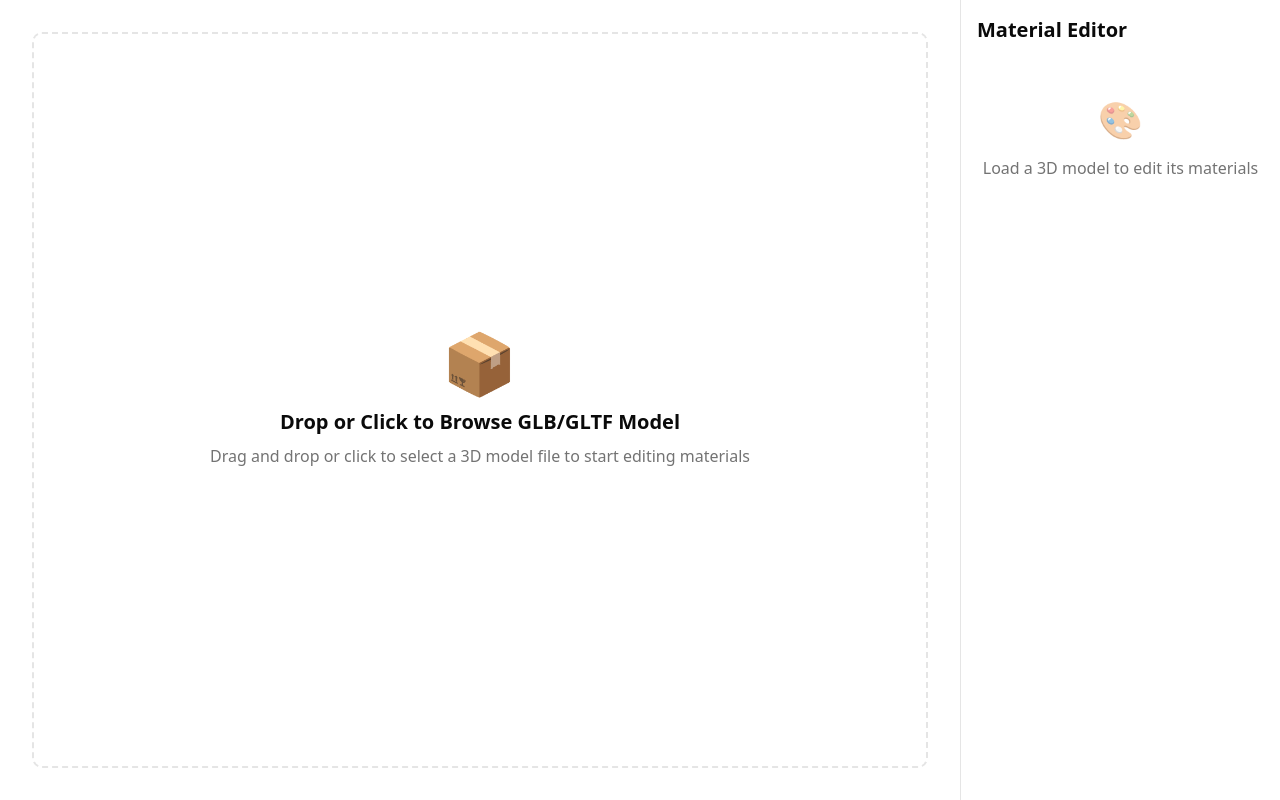
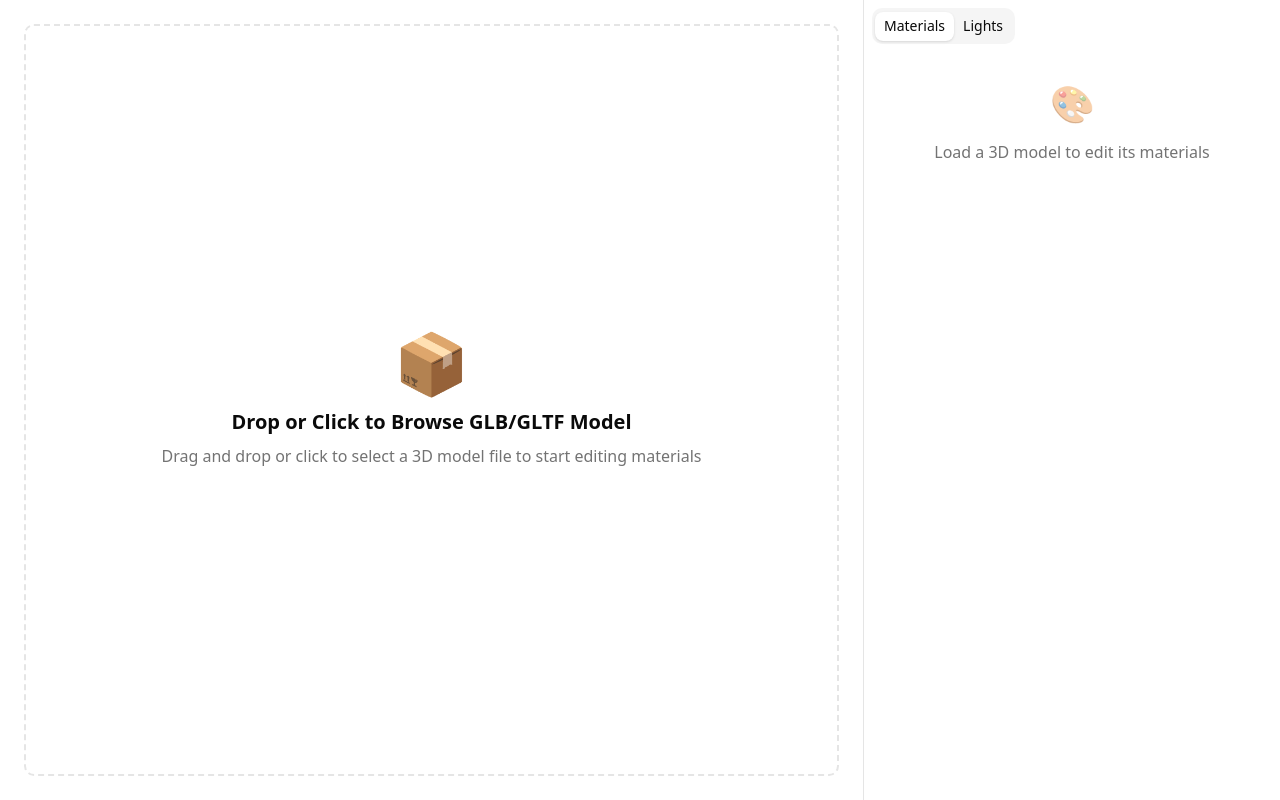
Before and after one commit to sreeharims98/modviz, a Next.js app: page / in a window 1280 px wide. Built offline with nearby package versions, Linux system fonts and the light colour scheme; no server answers.

Commit message:
add app context api

```diff
--- a/package.json
+++ b/package.json
@@ -13,6 +13,7 @@
     "@radix-ui/react-select": "^2.2.5",
     "@radix-ui/react-slider": "^1.3.5",
     "@radix-ui/react-slot": "^1.2.3",
+    "@radix-ui/react-tabs": "^1.1.12",
     "class-variance-authority": "^0.7.1",
     "clsx": "^2.1.1",
     "lucide-react": "^0.525.0",
--- a/src/app/page.tsx
+++ b/src/app/page.tsx
@@ -1,100 +1,18 @@
 "use client";
 
-import { Material, MeshPhysicalMaterial, MeshStandardMaterial } from "three";
 import ModelViewer from "../components/layout/ModelViewer";
-import { useRef, useState } from "react";
-import { MaterialPanel } from "../components/layout/MaterialPanel";
-import { toast } from "sonner";
-import { MaterialProps } from "@/types";
-
-const DEFAULT_MATERIAL_PROPS: MaterialProps = {
-  color: "",
-  metalness: 0,
-  roughness: 0,
-  emissive: "",
-  emissiveIntensity: 0,
-};
+import { Panel } from "@/components/layout/Panel";
+import { AppProvider } from "@/context/AppContext";
 
 export default function Home() {
-  const [materials, setMaterials] = useState<Material[]>([]);
-  const [selectedMaterial, setSelectedMaterial] = useState<Material | null>(
-    null
-  );
-  const [materialProperties, setMaterialProperties] = useState<MaterialProps>(
-    DEFAULT_MATERIAL_PROPS
-  );
-  const selectedMaterialProperties = useRef<MaterialProps>(
-    DEFAULT_MATERIAL_PROPS
-  );
-
-  const handleMaterialsFound = (foundMaterials: Material[]) => {
-    setMaterials(foundMaterials);
-    if (foundMaterials.length > 0) {
-      const firstEditableMaterial = foundMaterials.find(
-        (material) =>
-          material instanceof MeshStandardMaterial ||
-          material instanceof MeshPhysicalMaterial
-      );
-
-      if (firstEditableMaterial) {
-        handleMaterialSelect(firstEditableMaterial);
-      } else {
-        setSelectedMaterial(foundMaterials[0]);
-        toast.info(
-          "No editable materials found. Load a model with Standard/Physical materials."
-        );
-      }
-    }
-  };
-
-  const handleMaterialSelect = (material: Material) => {
-    setSelectedMaterial(material);
-
-    // Update properties from selected material
-    if (
-      material instanceof MeshStandardMaterial ||
-      material instanceof MeshPhysicalMaterial
-    ) {
-      const properties = {
-        color: `#${material.color.getHexString()}`,
-        metalness: material.metalness,
-        roughness: material.roughness,
-        emissive: `#${material.emissive.getHexString()}`,
-        emissiveIntensity: material.emissiveIntensity,
-      };
-      setMaterialProperties(properties);
-      selectedMaterialProperties.current = { ...properties };
-    }
-  };
-
-  const handlePropertyChange = (property: string, value: string | number) => {
-    setMaterialProperties((prev) => ({
-      ...prev,
-      [property]: value,
-    }));
-  };
-
-  const resetProperties = () => {
-    setMaterialProperties({ ...selectedMaterialProperties.current });
-  };
-
   return (
-    <div className="flex h-screen bg-background">
-      <div className="flex-1 p-4">
-        <ModelViewer
-          onMaterialsFound={handleMaterialsFound}
-          selectedMaterial={selectedMaterial}
-          materialProperties={materialProperties}
-        />
+    <AppProvider>
+      <div className="flex h-screen bg-background">
+        <div className="flex-1 p-2">
+          <ModelViewer />
+        </div>
+        <Panel />
       </div>
-      <MaterialPanel
-        materials={materials}
-        selectedMaterial={selectedMaterial}
-        onMaterialSelect={handleMaterialSelect}
-        materialProperties={materialProperties}
-        onPropertyChange={handlePropertyChange}
-        resetProperties={resetProperties}
-      />
-    </div>
+    </AppProvider>
   );
 }
--- a/src/components/common/SelectMaterial.tsx
+++ b/src/components/common/SelectMaterial.tsx
@@ -5,6 +5,7 @@ import {
   SelectTrigger,
   SelectValue,
 } from "@/components/ui/select";
+import { useAppContext } from "@/context/AppContext";
 import {
   Material,
   MeshBasicMaterial,
@@ -14,17 +15,9 @@ import {
   MeshStandardMaterial,
 } from "three";
 
-interface SelectMaterialProps {
-  materials: Material[];
-  selectedMaterial: Material | null;
-  onMaterialSelect: (material: Material) => void;
-}
+export function SelectMaterial() {
+  const { materials, selectedMaterial, handleMaterialSelect } = useAppContext();
 
-export function SelectMaterial({
-  materials,
-  selectedMaterial,
-  onMaterialSelect,
-}: SelectMaterialProps) {
   const getMaterialName = (material: Material, index: number): string => {
     return material.name || `Material ${index + 1}`;
   };
@@ -42,7 +35,9 @@ export function SelectMaterial({
     <Select
       value={selectedMaterial?.uuid}
       onValueChange={(value) =>
-        onMaterialSelect(materials.find((material) => material.uuid === value)!)
+        handleMaterialSelect(
+          materials.find((material) => material.uuid === value)!
+        )
       }
     >
       <SelectTrigger className="w-full" style={{ height: "52px" }}>
--- a/src/components/layout/MaterialPanel.tsx
+++ b/src/components/layout/MaterialPanel.tsx
@@ -3,30 +3,18 @@ import { Slider } from "@/components/ui/slider";
 import { Button } from "@/components/ui/button";
 import { Material, MeshPhysicalMaterial, MeshStandardMaterial } from "three";
 import { SelectMaterial } from "../common/SelectMaterial";
+import { useAppContext } from "@/context/AppContext";
 
-interface MaterialPanelProps {
-  materials: Material[];
-  selectedMaterial: Material | null;
-  onMaterialSelect: (material: Material) => void;
-  materialProperties: {
-    color: string;
-    metalness: number;
-    roughness: number;
-    emissive: string;
-    emissiveIntensity: number;
-  };
-  onPropertyChange: (property: string, value: string | number) => void;
-  resetProperties: () => void;
-}
-
-export const MaterialPanel = ({
+export const MaterialPanel = () => {
+  const {
     materials,
     selectedMaterial,
-  onMaterialSelect,
+    handleMaterialSelect,
     materialProperties,
-  onPropertyChange,
+    handlePropertyChange,
     resetProperties,
-}: MaterialPanelProps) => {
+  } = useAppContext();
+
   const canEditMaterial = (material: Material): boolean => {
     return (
       material instanceof MeshStandardMaterial ||
@@ -35,10 +23,7 @@ export const MaterialPanel = ({
   };
 
   return (
-    <div className="w-80 bg-panel border-l border-panel-border h-full overflow-y-auto">
-      <div className="p-4">
-        <h2 className="text-xl font-semibold mb-6">Material Editor</h2>
-
+    <div className="w-full h-full overflow-y-auto">
       {materials.length === 0 ? (
         <div className="text-center text-muted-foreground py-8">
           <div className="text-4xl mb-4 opacity-50">🎨</div>
@@ -51,11 +36,7 @@ export const MaterialPanel = ({
             <h3 className="text-sm font-medium mb-3 text-muted-foreground uppercase tracking-wide">
               Materials ({materials.length})
             </h3>
-              <SelectMaterial
-                onMaterialSelect={onMaterialSelect}
-                selectedMaterial={selectedMaterial}
-                materials={materials}
-              />
+            <SelectMaterial />
           </div>
 
           {/* Material Properties */}
@@ -73,7 +54,7 @@ export const MaterialPanel = ({
                     type="color"
                     value={materialProperties.color}
                     onChange={(e) =>
-                        onPropertyChange("color", e.target.value)
+                      handlePropertyChange("color", e.target.value)
                     }
                     className="w-12 h-8 rounded border border-border cursor-pointer"
                   />
@@ -81,7 +62,7 @@ export const MaterialPanel = ({
                     type="text"
                     value={materialProperties.color}
                     onChange={(e) =>
-                        onPropertyChange("color", e.target.value)
+                      handlePropertyChange("color", e.target.value)
                     }
                     className="flex-1 px-3 py-1 text-sm bg-input border border-border rounded"
                   />
@@ -99,7 +80,7 @@ export const MaterialPanel = ({
                 <Slider
                   value={[materialProperties.metalness]}
                   onValueChange={([value]) =>
-                      onPropertyChange("metalness", value)
+                    handlePropertyChange("metalness", value)
                   }
                   min={0}
                   max={1}
@@ -119,7 +100,7 @@ export const MaterialPanel = ({
                 <Slider
                   value={[materialProperties.roughness]}
                   onValueChange={([value]) =>
-                      onPropertyChange("roughness", value)
+                    handlePropertyChange("roughness", value)
                   }
                   min={0}
                   max={1}
@@ -136,7 +117,7 @@ export const MaterialPanel = ({
                     type="color"
                     value={materialProperties.emissive}
                     onChange={(e) =>
-                        onPropertyChange("emissive", e.target.value)
+                      handlePropertyChange("emissive", e.target.value)
                     }
                     className="w-12 h-8 rounded border border-border cursor-pointer"
                   />
@@ -144,7 +125,7 @@ export const MaterialPanel = ({
                     type="text"
                     value={materialProperties.emissive}
                     onChange={(e) =>
-                        onPropertyChange("emissive", e.target.value)
+                      handlePropertyChange("emissive", e.target.value)
                     }
                     className="flex-1 px-3 py-1 text-sm bg-input border border-border rounded"
                   />
@@ -164,7 +145,7 @@ export const MaterialPanel = ({
                 <Slider
                   value={[materialProperties.emissiveIntensity]}
                   onValueChange={([value]) =>
-                      onPropertyChange("emissiveIntensity", value)
+                    handlePropertyChange("emissiveIntensity", value)
                   }
                   min={0}
                   max={2}
@@ -198,6 +179,5 @@ export const MaterialPanel = ({
         </>
       )}
     </div>
-    </div>
   );
 };
--- a/src/components/layout/ModelViewer.tsx
+++ b/src/components/layout/ModelViewer.tsx
@@ -1,3 +1,4 @@
+import { useAppContext } from "@/context/AppContext";
 import { useEffect, useRef, useState } from "react";
 import { toast } from "sonner";
 import {
@@ -27,30 +28,20 @@ import {
   RGBELoader,
 } from "three/examples/jsm/Addons.js";
 
-interface ModelViewerProps {
-  onMaterialsFound: (materials: Material[]) => void;
-  selectedMaterial: Material | null;
-  materialProperties: {
-    color: string;
-    metalness: number;
-    roughness: number;
-    emissive: string;
-    emissiveIntensity: number;
-  };
-}
+export default function ModelViewer() {
+  const {
+    isModelLoaded,
+    setIsModelLoaded,
+    selectedMaterial,
+    materialProperties,
+    handleMaterialsFound,
+  } = useAppContext();
 
-export default function ModelViewer({
-  onMaterialsFound,
-  selectedMaterial,
-  materialProperties,
-}: ModelViewerProps) {
   const mountRef = useRef<HTMLDivElement>(null);
   const sceneRef = useRef<Scene | null>(null);
   const rendererRef = useRef<WebGLRenderer | null>(null);
   const modelRef = useRef<Group | null>(null);
   const fileInputRef = useRef<HTMLInputElement>(null);
-
-  const [isModelLoaded, setIsModelLoaded] = useState(false);
 
   const [isDragOver, setIsDragOver] = useState(false);
 
@@ -222,7 +213,7 @@ export default function ModelViewer({
         );
 
         sceneRef.current.add(model);
-        onMaterialsFound(uniqueMaterials);
+        handleMaterialsFound(uniqueMaterials);
         URL.revokeObjectURL(url);
       },
       (progress) => {
--- /dev/null
+++ b/src/components/layout/Panel.tsx
@@ -0,0 +1,22 @@
+import { MaterialPanel } from "./MaterialPanel";
+import { Tabs, TabsContent, TabsList, TabsTrigger } from "@/components/ui/tabs";
+import { TABS } from "@/constants";
+
+export const Panel = () => {
+  return (
+    <div className="p-2 bg-panel border-l border-panel-border">
+      <Tabs defaultValue={TABS.MATERIALS} className="w-[400px]">
+        <TabsList>
+          {Object.values(TABS).map((tab) => (
+            <TabsTrigger key={tab} value={tab}>
+              {tab}
+            </TabsTrigger>
+          ))}
+        </TabsList>
+        <TabsContent value={TABS.MATERIALS}>
+          <MaterialPanel />
+        </TabsContent>
+      </Tabs>
+    </div>
+  );
+};
--- /dev/null
+++ b/src/components/ui/tabs.tsx
@@ -0,0 +1,66 @@
+"use client"
+
+import * as React from "react"
+import * as TabsPrimitive from "@radix-ui/react-tabs"
+
+import { cn } from "@/lib/utils"
+
+function Tabs({
+  className,
+  ...props
+}: React.ComponentProps<typeof TabsPrimitive.Root>) {
+  return (
+    <TabsPrimitive.Root
+      data-slot="tabs"
+      className={cn("flex flex-col gap-2", className)}
+      {...props}
+    />
+  )
+}
+
+function TabsList({
+  className,
+  ...props
+}: React.ComponentProps<typeof TabsPrimitive.List>) {
+  return (
+    <TabsPrimitive.List
+      data-slot="tabs-list"
+      className={cn(
+        "bg-muted text-muted-foreground inline-flex h-9 w-fit items-center justify-center rounded-lg p-[3px]",
+        className
+      )}
+      {...props}
+    />
+  )
+}
+
+function TabsTrigger({
+  className,
+  ...props
+}: React.ComponentProps<typeof TabsPrimitive.Trigger>) {
+  return (
+    <TabsPrimitive.Trigger
+      data-slot="tabs-trigger"
+      className={cn(
+        "data-[state=active]:bg-background dark:data-[state=active]:text-foreground focus-visible:border-ring focus-visible:ring-ring/50 focus-visible:outline-ring dark:data-[state=active]:border-input dark:data-[state=active]:bg-input/30 text-foreground dark:text-muted-foreground inline-flex h-[calc(100%-1px)] flex-1 items-center justify-center gap-1.5 rounded-md border border-transparent px-2 py-1 text-sm font-medium whitespace-nowrap transition-[color,box-shadow] focus-visible:ring-[3px] focus-visible:outline-1 disabled:pointer-events-none disabled:opacity-50 data-[state=active]:shadow-sm [&_svg]:pointer-events-none [&_svg]:shrink-0 [&_svg:not([class*='size-'])]:size-4",
+        className
+      )}
+      {...props}
+    />
+  )
+}
+
+function TabsContent({
+  className,
+  ...props
+}: React.ComponentProps<typeof TabsPrimitive.Content>) {
+  return (
+    <TabsPrimitive.Content
+      data-slot="tabs-content"
+      className={cn("flex-1 outline-none", className)}
+      {...props}
+    />
+  )
+}
+
+export { Tabs, TabsList, TabsTrigger, TabsContent }
--- /dev/null
+++ b/src/constants/index.tsx
@@ -0,0 +1,14 @@
+import { MaterialProps } from "@/types";
+
+export const TABS = {
+  MATERIALS: "Materials",
+  LIGHTS: "Lights",
+};
+
+export const DEFAULT_MATERIAL_PROPS: MaterialProps = {
+  color: "",
+  metalness: 0,
+  roughness: 0,
+  emissive: "",
+  emissiveIntensity: 0,
+};
--- /dev/null
+++ b/src/context/AppContext.tsx
@@ -0,0 +1,117 @@
+import React, {
+  createContext,
+  useContext,
+  useState,
+  useRef,
+  ReactNode,
+} from "react";
+import { Material, MeshPhysicalMaterial, MeshStandardMaterial } from "three";
+import { MaterialProps } from "@/types";
+import { DEFAULT_MATERIAL_PROPS } from "@/constants";
+
+interface AppContextType {
+  //scene
+  isModelLoaded: boolean;
+  setIsModelLoaded: (isModelLoaded: boolean) => void;
+  //materials
+  materials: Material[];
+  selectedMaterial: Material | null;
+  materialProperties: MaterialProps;
+  handleMaterialsFound: (foundMaterials: Material[]) => void;
+  handleMaterialSelect: (material: Material) => void;
+  handlePropertyChange: (property: string, value: string | number) => void;
+  resetProperties: () => void;
+}
+
+const AppContext = createContext<AppContextType | undefined>(undefined);
+
+export const AppProvider = ({ children }: { children: ReactNode }) => {
+  //scene
+  const [isModelLoaded, setIsModelLoaded] = useState(false);
+
+  //materials
+  const [materials, setMaterials] = useState<Material[]>([]);
+  const [selectedMaterial, setSelectedMaterial] = useState<Material | null>(
+    null
+  );
+  const [materialProperties, setMaterialProperties] = useState<MaterialProps>(
+    DEFAULT_MATERIAL_PROPS
+  );
+  const selectedMaterialProperties = useRef<MaterialProps>(
+    DEFAULT_MATERIAL_PROPS
+  );
+
+  const handleMaterialsFound = (foundMaterials: Material[]) => {
+    setMaterials(foundMaterials);
+    if (foundMaterials.length > 0) {
+      const firstEditableMaterial = foundMaterials.find(
+        (material) =>
+          material instanceof MeshStandardMaterial ||
+          material instanceof MeshPhysicalMaterial
+      );
+
+      if (firstEditableMaterial) {
+        handleMaterialSelect(firstEditableMaterial);
+      } else {
+        setSelectedMaterial(foundMaterials[0]);
+      }
+    }
+  };
+
+  const handleMaterialSelect = (material: Material) => {
+    setSelectedMaterial(material);
+    if (
+      material instanceof MeshStandardMaterial ||
+      material instanceof MeshPhysicalMaterial
+    ) {
+      const properties = {
+        color: `#${material.color.getHexString()}`,
+        metalness: material.metalness,
+        roughness: material.roughness,
+        emissive: `#${material.emissive.getHexString()}`,
+        emissiveIntensity: material.emissiveIntensity,
+      };
+      setMaterialProperties(properties);
+      selectedMaterialProperties.current = { ...properties };
+    }
+  };
+
+  const handlePropertyChange = (property: string, value: string | number) => {
+    setMaterialProperties((prev) => ({
+      ...prev,
+      [property]: value,
+    }));
+  };
+
+  const resetProperties = () => {
+    setMaterialProperties({ ...selectedMaterialProperties.current });
+  };
+
+  return (
+    <AppContext.Provider
+      value={{
+        //scene
+        isModelLoaded,
+        setIsModelLoaded,
+        //materials
+        materials,
+        selectedMaterial,
+        materialProperties,
+        handleMaterialsFound,
+        handleMaterialSelect,
+        handlePropertyChange,
+        resetProperties,
+      }}
+    >
+      {children}
+    </AppContext.Provider>
+  );
+};
+
+export const useAppContext = () => {
+  const context = useContext(AppContext);
+  if (!context) {
+    throw new Error("useAppContext must be used within a MaterialProvider");
+  }
+  return context;
+};
```
Also changed, not shown: 1 other file (tests, documents, lock files or other folders). Lines whose indentation alone changed are shown as unchanged.
